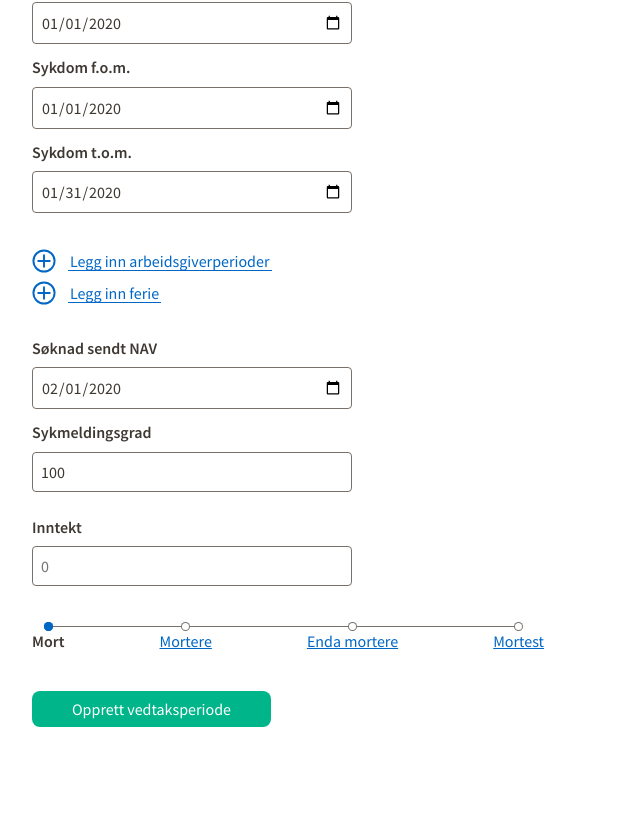
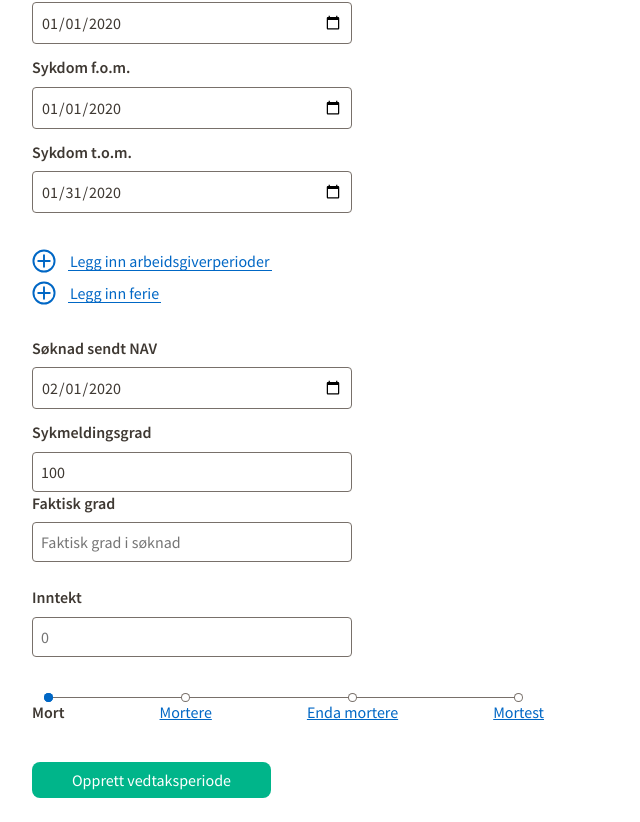
Before and after one commit to navikt/helse-spleis-testdata, a Svelte app in the folder frontend/: page / in a window 1280 px wide. Shown: the part 538-1360 px from the top of the page, without its empty margins (0-640 px from the left). Before the commit the page ends 1289 px from the top, so only its background shows below. Built offline with nearby package versions, Linux system fonts and the light colour scheme.

Commit message:
Legger til mulighet for å sette faktisk grad i søknaden
Co-authored-by: Anders Østby <anders.ostby@nav.no>

```diff
--- a/frontend/src/components/OpprettVedtaksperiode.svelte
+++ b/frontend/src/components/OpprettVedtaksperiode.svelte
@@ -22,6 +22,7 @@
     let skalSendeSøknad = true;
     let sendtNav = '2020-02-01';
     let sykmeldingsgrad = 100;
+    let faktiskgrad = null;
     let arbeidsgiverperiode = [];
     let ferieInntektsmelding = [];
     let førstefraværsdag = '2020-01-01';
@@ -39,6 +40,7 @@
             skalSendeSøknad,
             sendtNav,
             sykmeldingsgrad,
+            faktiskgrad,
             førstefraværsdag,
             arbeidsgiverperiode,
             ferieInntektsmelding
@@ -145,6 +147,13 @@
             min="0"
             max="100"
         />
+        <NumberInput
+                bind:value="{faktiskgrad}"
+                label="Faktisk grad"
+                placeholder="Faktisk grad i søknad"
+                min
+                max
+        />
     </span>
     <span class="form-group">
         <Input
--- a/frontend/src/components/form/NumberInput.svelte
+++ b/frontend/src/components/form/NumberInput.svelte
@@ -9,8 +9,8 @@
     export let invalid = false;
     export let required = false;
     export let disabled = false;
-    export let max = 0;
-    export let min = 100;
+    export let max = 100;
+    export let min = 0;
 </script>
 
 <label for="{id}">{label}</label>
```
Also changed, not shown: 2 other files (tests, documents, lock files or other folders).
